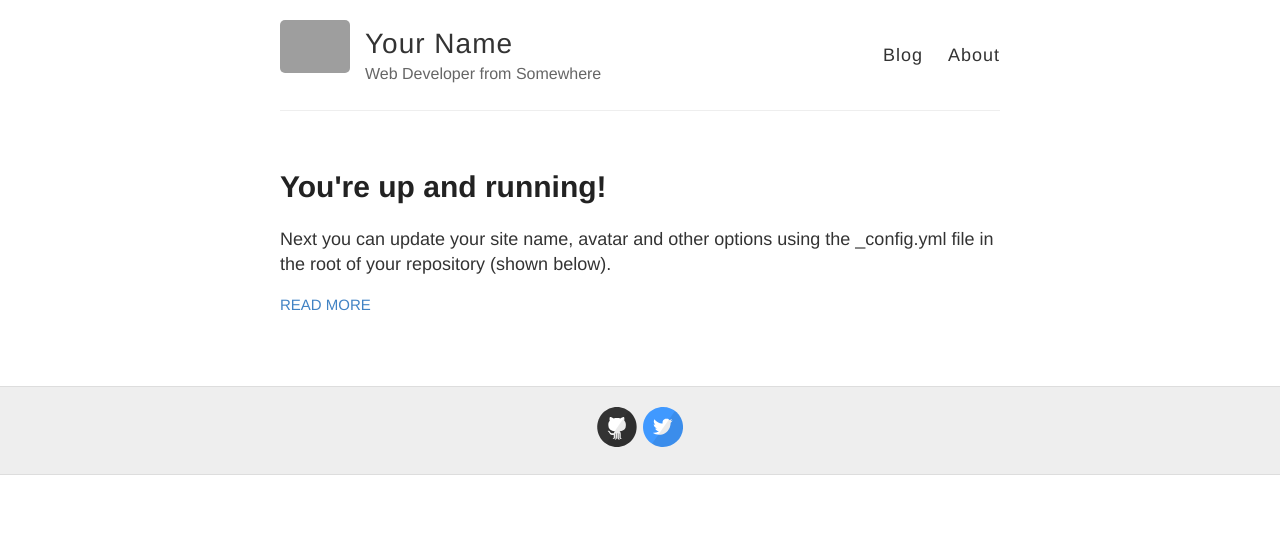
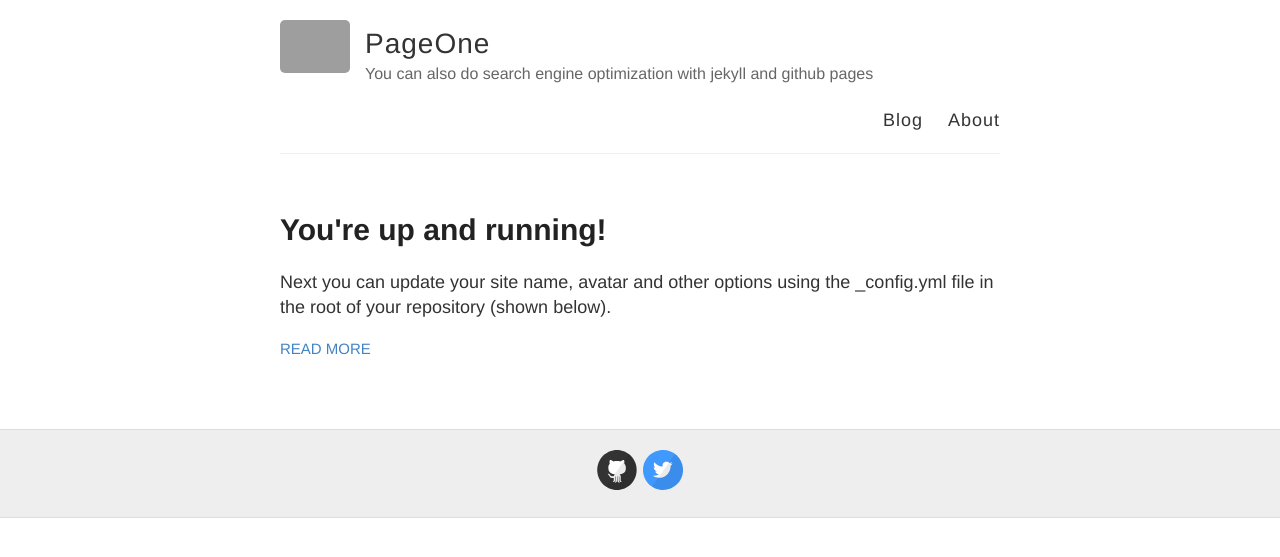
Before and after one commit to utaramas/pageone, a Jekyll site: the page built from index.html, in a window 1280 px wide. Shown: the top 557 px of the page. Built offline with Jekyll 4.4.1, drawn with Linux system fonts in a browser that asks for light colours; grey boxes are pictures that could not be loaded.

Commit message:
Update _config.yml

```diff
--- a/_config.yml
+++ b/_config.yml
@@ -3,10 +3,10 @@
 #
 
 # Name of your site (displayed in the header)
-name: Your Name
+name: PageOne
 
 # Short bio or description (displayed in the header)
-description: Web Developer from Somewhere
+description: You can also do search engine optimization with jekyll and github pages
 
 # URL of your avatar or profile pic (you could use your GitHub profile pic)
 avatar: https://raw.githubusercontent.com/barryclark/jekyll-now/master/images/jekyll-logo.png
@@ -21,12 +21,12 @@ footer-links:
   email:
   facebook:
   flickr:
-  github: barryclark/jekyll-now
+  github: utaramas/pageone
   instagram:
   linkedin:
   pinterest:
   rss: # just type anything here for a working RSS icon
-  twitter: jekyllrb
+  twitter: marzuki_id
   stackoverflow: # your stackoverflow profile, e.g. "users/50476/bart-kiers"
   youtube: # channel/<your_long_string> or user/<user-name>
   googleplus: # anything in your profile username that comes after plus.google.com/
```
